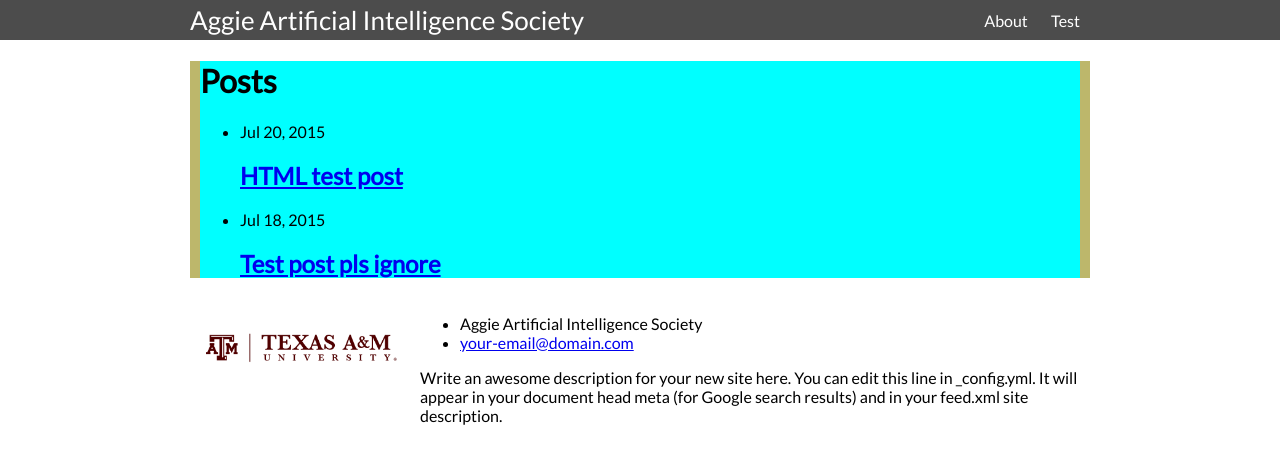
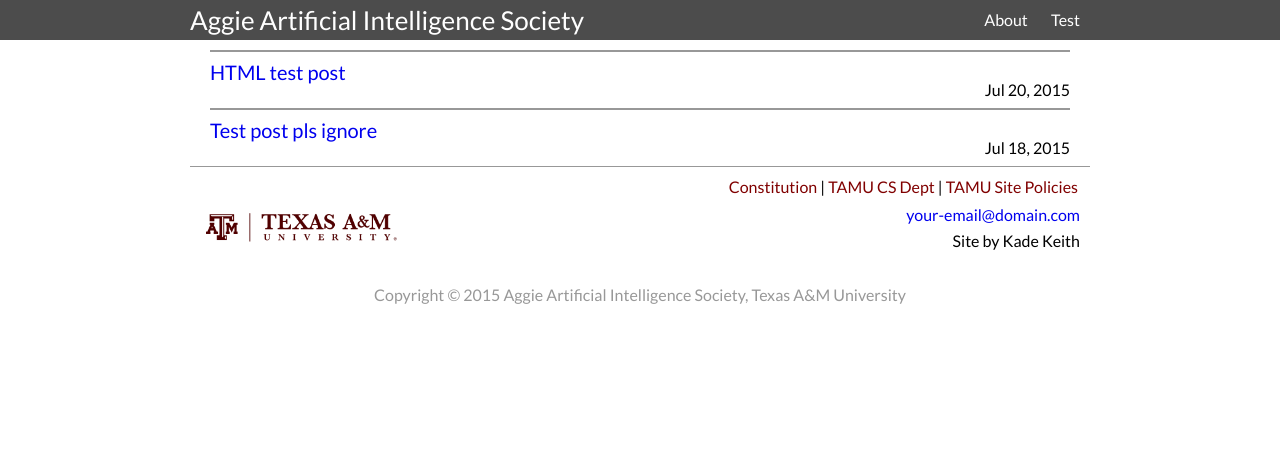
Before and after one commit to keithkade/aais, a Jekyll site: the page built from index.html, in a window 1280 px wide. Shown: the top 464 px of the page. Built offline with Jekyll 4.4.1, drawn with Linux system fonts in a browser that asks for light colours.

Commit message:
styled footer and posts some. added reset css

```diff
--- a/_includes/footer.html
+++ b/_includes/footer.html
@@ -4,19 +4,31 @@
 
         <div class="footer-left">
             <a href="http://www.tamu.edu/" target="_blank">
-                <img class="tamu-stamp" src="img/TAM-PrimaryMarkB.png">
+                <img class="tamu-stamp" src="/img/TAM-PrimaryMarkB.png">
             </a>
         </div>
 
         <div class="footer-right">
+
+            <ul class="footer-links">
+                <li><a href="#">Constitution</a> |</li>
+                <li><a href="#">TAMU CS Dept</a> |</li>
+                <li><a href="#">TAMU Site Policies</a></li>
+            </ul>
+
             <ul class="contact-list">
-                <li>{{ site.title }}</li>
                 <li><a href="mailto:{{ site.email }}">{{ site.email }}</a></li>
             </ul>
 
-            <div>
-                <p>{{ site.description }}</p>
-            </div>
+            <p class="auth-credit">Site by Kade Keith</p>
+
+        </div>
+
+
+        <div class="copyright">
+            <p>
+                Copyright © 20{{ site.time | date: '%y' }} Aggie Artificial Intelligence Society, Texas A&amp;M University
+            </p>
         </div>
 
     </div>
--- /dev/null
+++ b/_sass/reset.scss
@@ -0,0 +1,48 @@
+/* http://meyerweb.com/eric/tools/css/reset/
+   v2.0 | 20110126
+   License: none (public domain)
+*/
+
+html, body, div, span, applet, object, iframe,
+h1, h2, h3, h4, h5, h6, p, blockquote, pre,
+a, abbr, acronym, address, big, cite, code,
+del, dfn, em, img, ins, kbd, q, s, samp,
+small, strike, strong, sub, sup, tt, var,
+b, u, i, center,
+dl, dt, dd, ol, ul, li,
+fieldset, form, label, legend,
+table, caption, tbody, tfoot, thead, tr, th, td,
+article, aside, canvas, details, embed,
+figure, figcaption, footer, header, hgroup,
+menu, nav, output, ruby, section, summary,
+time, mark, audio, video {
+	margin: 0;
+	padding: 0;
+	border: 0;
+	font-size: 100%;
+	font: inherit;
+	vertical-align: baseline;
+}
+/* HTML5 display-role reset for older browsers */
+article, aside, details, figcaption, figure,
+footer, header, hgroup, menu, nav, section {
+	display: block;
+}
+body {
+	line-height: 1;
+}
+ol, ul {
+	list-style: none;
+}
+blockquote, q {
+	quotes: none;
+}
+blockquote:before, blockquote:after,
+q:before, q:after {
+	content: '';
+	content: none;
+}
+table {
+	border-collapse: collapse;
+	border-spacing: 0;
+}
--- a/css/main.scss
+++ b/css/main.scss
@@ -10,6 +10,9 @@ $base-font-family: Lato, Helvetica, Arial, sans-serif;
 $grey:       #989898;
 $grey-light: lighten($grey, 30%);
 $grey-dark:  darken($grey, 30%);
+
+$maroon:    maroon;
+$maroon-dark: darken($maroon, 30%);
 
 $header-height: 40px;
 $tamu-stamp-width: 200px;
@@ -47,22 +50,25 @@ $half-content-width: $content-width/2;
 // Import partials from `sass_dir` (defaults to `_sass`)
 // idk what best preactice is for splitting partials and main. for now I am just putting the stuff
 // that only matters for single pages in partials
+@import "reset";
 @import "hero";
 
 body, html {
-    margin: 0;
-    padding: 0;
-    width: 100%;
-    height: 100%;
     font-family: $base-font-family;
+}
+
+a {
+    text-decoration: none;
+    transition: .2s;
 }
 
 .wrapper {
     margin-left: auto;
     margin-right: auto;
-    background-color: aqua;
     margin: 10px;
 }
+
+/*=====================Header Style=====================*/
 
 .site-header {
     background-color: $grey-dark;
@@ -70,7 +76,6 @@ body, html {
     width: 100%;
 
     .site-title, .page-link {
-        text-decoration: none;
         color: white;
     }
 
@@ -103,28 +108,21 @@ body, html {
     }
 }
 
-.page-content {
-    background-color: darkkhaki;
+/*=====================Footer Style=====================*/
 
+.site-footer {
     width: $content-width;
     margin-left: auto;
     margin-right: auto;
+
+    border-top: 1px solid $grey;
 
     @include media-query($content-width) {
         width: 100%;
     }
 
-}
-
-.site-footer {
-    background-color: darkkhaki;
-
-    width: $content-width;
-    margin-left: auto;
-    margin-right: auto;
-
-    @include media-query($content-width) {
-        width: 100%;
+    .tamu-stamp {
+        width: $tamu-stamp-width;
     }
 
     .footer-left {
@@ -135,9 +133,70 @@ body, html {
     .footer-right {
         float: right;
         width: calc(100% - #{$tamu-stamp-width} - 20px);
+
+        .footer-links {
+            float: right;
+            list-style: none;
+            margin: 2px;
+
+            li {
+                display: inline;
+
+                a {
+                    color: $maroon;
+                }
+                a:hover {
+                    color: $maroon-dark;
+                }
+            }
+        }
+
+        .contact-list {
+            float: right;
+            list-style: none;
+            text-align: right;
+            clear: right;
+            margin-top: 10px;
+        }
+
+        .auth-credit {
+            float: right;
+            clear: right;
+            margin-top: 10px;
+        }
     }
 
-    .tamu-stamp {
-        width: $tamu-stamp-width;
+    .copyright {
+        clear: both;
+        text-align: center;
+        color: $grey;
     }
 }
+
+/*=====================Content Style=====================*/
+
+.page-content {
+    width: $content-width;
+    margin-left: auto;
+    margin-right: auto;
+
+    @include media-query($content-width) {
+        width: 100%;
+    }
+
+    .post-list {
+        li {
+            margin: 10px;
+            border-top: 2px solid $grey;
+
+            h2 {
+                font-size: 20px;
+                margin-top: 10px;
+            }
+
+            .post-meta {
+                text-align: right;
+            }
+        }
+    }
+}
--- a/index.html
+++ b/index.html
@@ -4,16 +4,16 @@ layout: page
 
 <div class="home">
 
-  <h1 class="page-heading">Posts</h1>
-
     <ul class="post-list">
     {% for post in site.posts %}
         <li>
-        <span class="post-meta">{{ post.date | date: "%b %-d, %Y" }}</span>
-
             <h2>
                 <a class="post-link" href="{{ post.url | prepend: site.baseurl }}">{{ post.title }}</a>
             </h2>
+
+            <div class="post-meta">
+                <span class="post-date">{{ post.date | date: "%b %-d, %Y" }}</span>
+            </div>
         </li>
     {% endfor %}
     </ul>
```
Also changed, not shown: _sass/reset.css (added, +55 -0 lines), 1 other file. Lines whose indentation alone changed are shown as unchanged.
